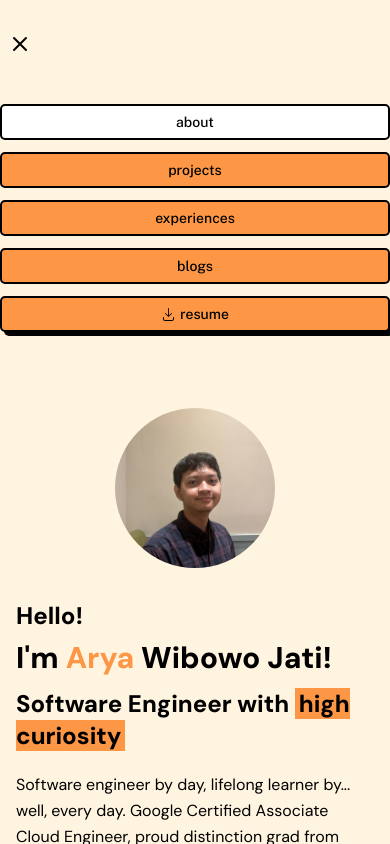
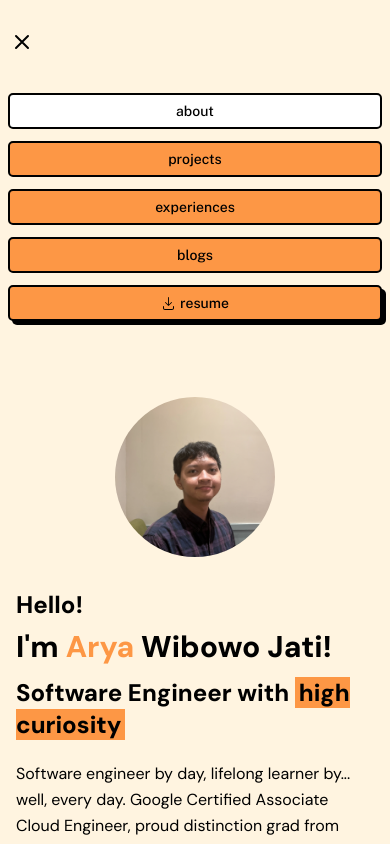
Before and after one commit to jateez/portfolio-athena, a Next.js app: page / in a window 390 px wide. Both pictures are taken after a click on the button 20 px from the left and 44 px from the top of the page. Shown: the top 844 px of the page. Built offline with nearby package versions, Linux system fonts and the light colour scheme.

Commit message:
feat: change mobile navbar colors

```diff
--- a/src/components/Navbar.tsx
+++ b/src/components/Navbar.tsx
@@ -43,7 +43,7 @@ export default function Navbar() {
             resume
           </Link>
         </div>
-        <button onClick={() => setIsMenuOpen(!isMenuOpen)} className="md:hidden p-2 rounded-lg hover:bg-gray-100 transition-colors">
+        <button onClick={() => setIsMenuOpen(!isMenuOpen)} className="md:hidden mx-1 p-1.5 rounded-lg hover:bg-main transition-colors">
           <svg className="w-6 h-6" fill="none" stroke="currentColor" viewBox="0 0 24 24" xmlns="http://www.w3.org/2000/svg">
             {isMenuOpen ? <path strokeLinecap="round" strokeLinejoin="round" strokeWidth={2} d="M6 18L18 6M6 6l12 12" /> : <path strokeLinecap="round" strokeLinejoin="round" strokeWidth={2} d="M4 6h16M4 12h16M4 18h16" />}
           </svg>
@@ -51,7 +51,7 @@ export default function Navbar() {
       </div>
 
       {/* Mobile Navigation */}
-      <div className={`${isMenuOpen ? "flex" : "hidden"} md:hidden flex-col space-y-3 pt-4 pb-3`}>
+      <div className={`${isMenuOpen ? "flex" : "hidden"} md:hidden mx-2 flex-col space-y-3 pt-2 pb-3`}>
         <Link href={"/"} className={buttonVariants({ variant: pathname == "/" ? "neutralNoShadow" : "reverseNoShadow", size: "sm", className: "w-full justify-center" })}>
           about
         </Link>
```
